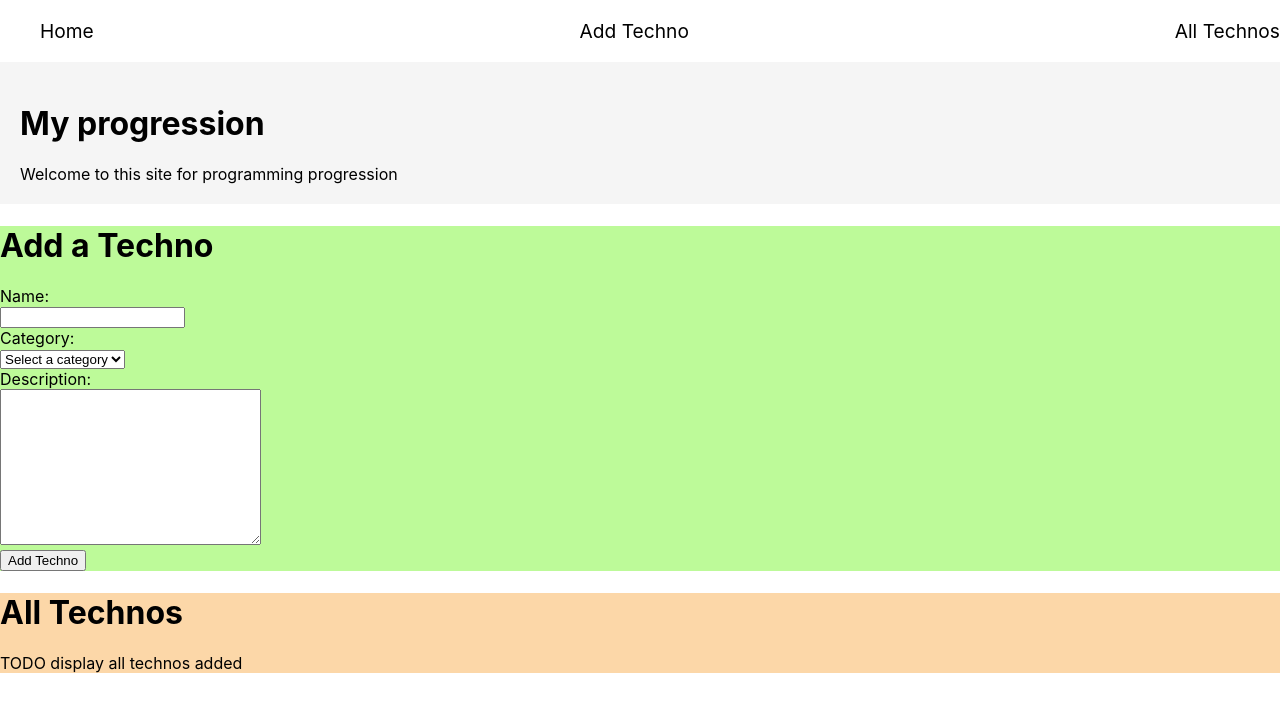
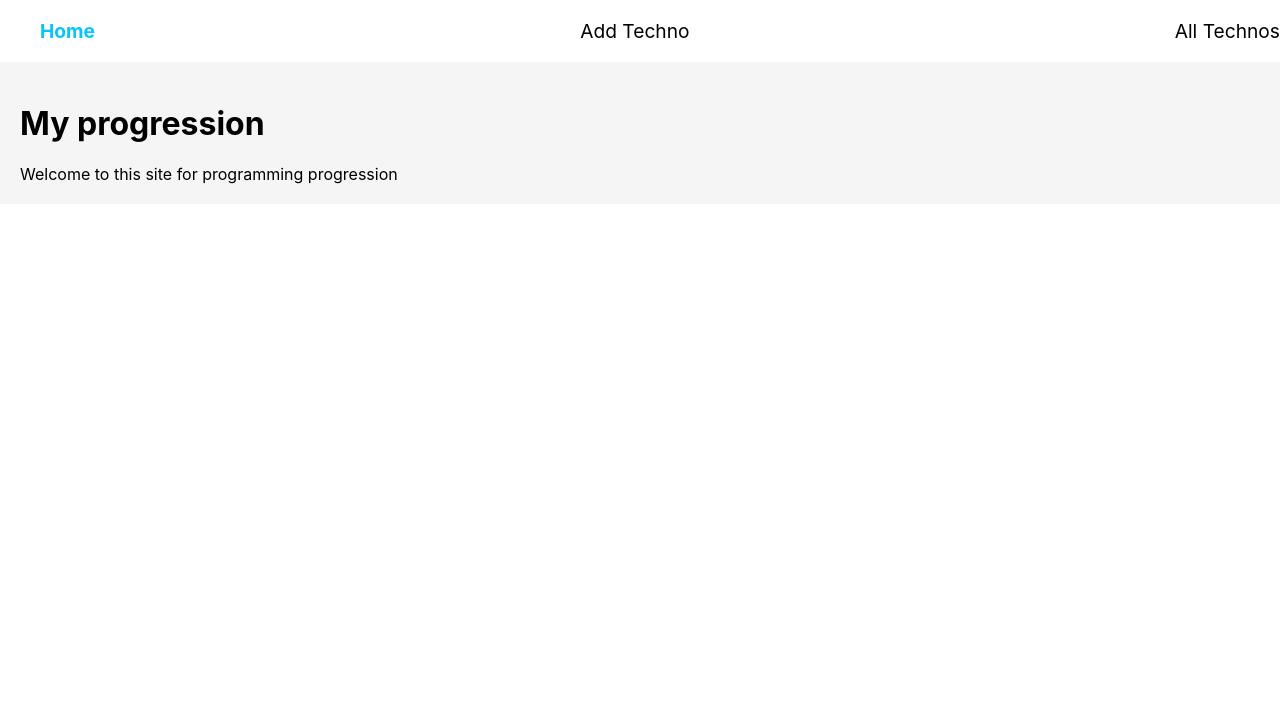
Before and after one commit to Chrisanto76/my-progress, a React (Create React App) app: page / in a window 1280 px wide. Shown: the top 712 px of the page. Built offline with nearby package versions, Linux system fonts and the light colour scheme.

Commit message:
add react-router and path

```diff
--- a/package.json
+++ b/package.json
@@ -8,6 +8,7 @@
     "@testing-library/user-event": "^13.5.0",
     "react": "^18.2.0",
     "react-dom": "^18.2.0",
+    "react-router-dom": "^6.10.0",
     "react-scripts": "5.0.1",
     "web-vitals": "^2.1.4"
   },
--- a/src/App.js
+++ b/src/App.js
@@ -1,17 +1,20 @@
-import './css/app.css';
+import {Routes, Route} from 'react-router-dom';
 import Home from './pages/Home';
-import Menu from './components/Menu'
+import Menu from  './components/Menu';
 import TechnoAdd from './pages/TechnoAdd';
 import TechnoList from './pages/TechnoList';
+import './css/app.css';
 
 function App() {
   return (
-    <div>
+    <>
       <Menu />
-      <Home />
-      <TechnoAdd />
-      <TechnoList />
-    </div>
+      <Routes>
+        <Route path='/' element={<Home />} />
+        <Route path='/add' element={<TechnoAdd />} />
+        <Route path='/list' element={<TechnoList />} />
+      </Routes>
+    </>
   );
 }
 
--- a/src/components/Menu.jsx
+++ b/src/components/Menu.jsx
@@ -1,10 +1,12 @@
+import { NavLink } from "react-router-dom";
+
 export default  function menu() {
     return (
         <div className="menu">
             <ul>
-                <li>Home</li>
-                <li>Add Techno</li>
-                <li>All Technos</li>
+                <li><NavLink to="/" className={({isActive}) => (isActive ? "activeLink" : undefined)}>Home</NavLink></li>
+                <li><NavLink to="/add" className={({isActive}) => (isActive ? "activeLink" : undefined)}>Add Techno</NavLink></li>
+                <li><NavLink to="/list" className={({isActive}) => (isActive ? "activeLink" : undefined)}>All Technos</NavLink></li>
             </ul>
         </div>
     )
--- a/src/css/menu.css
+++ b/src/css/menu.css
@@ -8,3 +8,13 @@
     flex-direction: row;
     justify-content: space-between;
 }
+
+a {
+    text-decoration: none;
+    color: black;
+}
+
+.activeLink {
+    font-weight: bold;
+    color: #07c5fa;
+}
--- a/src/index.js
+++ b/src/index.js
@@ -3,11 +3,15 @@
 import './index.css';
 import App from './App';
 import reportWebVitals from './reportWebVitals';
+import { BrowserRouter } from 'react-router-dom';
+
 
 const root = ReactDOM.createRoot(document.getElementById('root'));
 root.render(
   <React.StrictMode>
-    <App />
+    <BrowserRouter>
+      <App />
+    </BrowserRouter>
   </React.StrictMode>
 );
 
```
Also changed, not shown: 1 other file (tests, documents, lock files or other folders).
